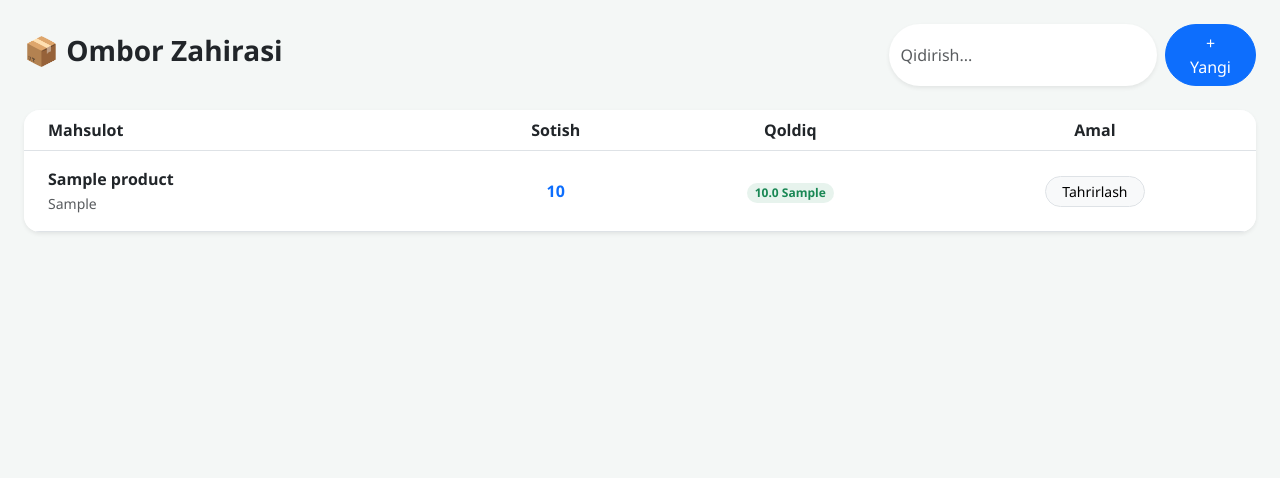
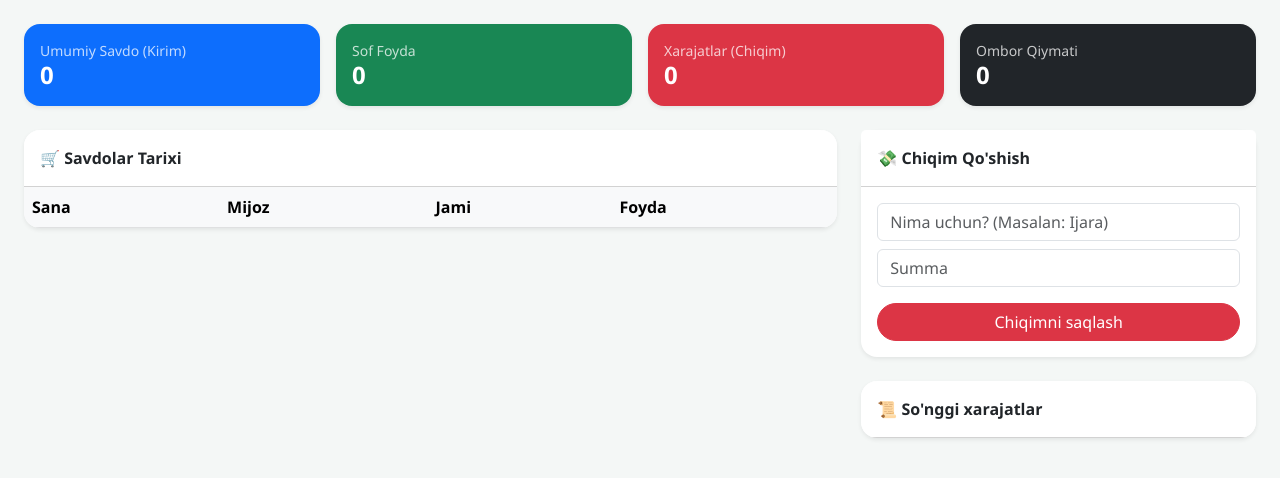
Before and after one commit to urmonaliyevv/market-sayt, a Flask app: page /ombor in a window 1280 px wide. Shown: the part 56-534 px from the top of the page. Run offline with Flask 3, Linux system fonts and the light colour scheme; the visitor is signed in with stand-in values (Sample User, id 1); tables that the repository leaves empty hold one stand-in row (values such as "Sample post"); lists and menus that the app fills with data are empty; some libraries are stand-ins or nearby versions.

Commit message:
Update ombor.html

```diff
--- a/templates/ombor.html
+++ b/templates/ombor.html
@@ -1,99 +1,89 @@
 {% extends 'base.html' %}
 {% block content %}
-<div class="d-flex justify-content-between align-items-center mb-4">
-    <h3 class="fw-bold">📦 Ombor Zahirasi</h3>
-    <div class="d-flex gap-2">
-        <input id="sOmbor" class="form-control rounded-pill border-0 shadow-sm" placeholder="Qidirish...">
-        <button class="btn btn-primary rounded-pill px-4" data-bs-toggle="modal" data-bs-target="#addModal">+ Yangi</button>
+
+<div class="row g-3 mb-4">
+    <div class="col-md-3">
+        <div class="card border-0 shadow-sm rounded-4 bg-primary text-white p-3">
+            <small class="opacity-75">Umumiy Savdo (Kirim)</small>
+            <h4 class="fw-bold m-0">{{ total_sales | format_money }}</h4>
+        </div>
+    </div>
+    <div class="col-md-3">
+        <div class="card border-0 shadow-sm rounded-4 bg-success text-white p-3">
+            <small class="opacity-75">Sof Foyda</small>
+            <h4 class="fw-bold m-0">{{ net_profit | format_money }}</h4>
+        </div>
+    </div>
+    <div class="col-md-3">
+        <div class="card border-0 shadow-sm rounded-4 bg-danger text-white p-3">
+            <small class="opacity-75">Xarajatlar (Chiqim)</small>
+            <h4 class="fw-bold m-0">{{ total_expenses | format_money }}</h4>
+        </div>
+    </div>
+    <div class="col-md-3">
+        <div class="card border-0 shadow-sm rounded-4 bg-dark text-white p-3">
+            <small class="opacity-75">Ombor Qiymati</small>
+            <h4 class="fw-bold m-0">{{ stock_value | format_money }}</h4>
+        </div>
     </div>
 </div>
 
+<div class="row g-4">
+    <div class="col-lg-8">
         <div class="card border-0 shadow-sm rounded-4 overflow-hidden">
+            <div class="card-header bg-white py-3 fw-bold">🛒 Savdolar Tarixi</div>
+            <div class="table-responsive">
                 <table class="table table-hover align-middle m-0">
-        <thead class="bg-light">
+                    <thead class="table-light">
                         <tr>
-                <th class="ps-4">Mahsulot</th>
-                <th class="text-center">Sotish</th>
-                <th class="text-center">Qoldiq</th>
-                <th class="text-center">Amal</th>
+                            <th>Sana</th>
+                            <th>Mijoz</th>
+                            <th>Jami</th>
+                            <th>Foyda</th>
                         </tr>
                     </thead>
                     <tbody>
-            {% for p in products %}
-            <tr class="o-item" data-name="{{p.name.lower()}}">
-                <td class="ps-4 py-3">
-                    <div class="fw-bold">{{p.name}}</div>
-                    <small class="text-muted">{{p.category}}</small>
-                </td>
-                <td class="text-center fw-bold text-primary">{{p.sell_price|format_money}}</td>
-                <td class="text-center">
-                    <span class="badge {% if p.stock > 0 %}bg-soft-success text-success{% else %}bg-soft-danger text-danger{% endif %} rounded-pill">
-                        {{p.stock}} {{p.unit}}
-                    </span>
-                </td>
-                <td class="text-center">
-                    <button class="btn btn-sm btn-light border rounded-pill px-3"
-                            onclick="openEdit('{{p.id}}','{{p.name}}','{{p.category}}','{{p.buy_price}}','{{p.sell_price}}','{{p.stock}}','{{p.unit}}')">
-                        Tahrirlash
-                    </button>
-                </td>
+                        {% for s in sales %}
+                        <tr>
+                            <td><small>{{ s.date.strftime('%d.%m %H:%M') }}</small></td>
+                            <td>{{ s.customer_name }}</td>
+                            <td class="fw-bold">{{ s.total_price | format_money }}</td>
+                            <td class="text-success">+{{ s.profit | format_money }}</td>
                         </tr>
                         {% endfor %}
                     </tbody>
                 </table>
             </div>
+        </div>
+    </div>
 
-<div class="modal fade" id="editModal" tabindex="-1">
-    <div class="modal-dialog modal-dialog-centered">
-        <form id="editForm" method="POST" class="modal-content border-0 rounded-4 p-4 shadow-lg">
-            <h5 class="fw-bold mb-4">Mahsulotni tahrirlash</h5>
-            <div class="row g-3">
-                <div class="col-12"><input name="name" id="e_name" class="form-control border-light" placeholder="Nomi" required></div>
-                <div class="col-6"><input type="number" name="buy_price" id="e_buy" class="form-control border-light" placeholder="Kelish"></div>
-                <div class="col-6"><input type="number" name="sell_price" id="e_sell" class="form-control border-light" placeholder="Sotish"></div>
-                <div class="col-6"><input type="number" step="0.1" name="stock" id="e_stock" class="form-control border-light" placeholder="Soni"></div>
-                <div class="col-6"><input name="unit" id="e_unit" class="form-control border-light" placeholder="Birlik"></div>
-                <div class="col-12"><input name="category" id="e_cat" class="form-control border-light" placeholder="Kategoriya"></div>
-            </div>
-            <button type="submit" class="btn btn-primary w-100 mt-4 py-2 rounded-pill fw-bold">YANGILASH</button>
+    <div class="col-lg-4">
+        <div class="card border-0 shadow-sm rounded-4 mb-4">
+            <div class="card-header bg-white py-3 fw-bold">💸 Chiqim Qo'shish</div>
+            <div class="card-body">
+                <form action="/add_expense" method="POST">
+                    <input type="text" name="desc" class="form-control mb-2" placeholder="Nima uchun? (Masalan: Ijara)" required>
+                    <input type="number" name="amount" class="form-control mb-3" placeholder="Summa" required>
+                    <button class="btn btn-danger w-100 rounded-pill">Chiqimni saqlash</button>
                 </form>
             </div>
         </div>
 
-<div class="modal fade" id="addModal" tabindex="-1">
-    <div class="modal-dialog modal-dialog-centered">
-        <form action="/ombor" method="POST" class="modal-content border-0 rounded-4 p-4 shadow-lg">
-            <h5 class="fw-bold mb-4">Yangi mahsulot</h5>
-            <div class="row g-3">
-                <div class="col-12"><input name="name" class="form-control" placeholder="Nomi" required></div>
-                <div class="col-6"><input name="category" class="form-control" placeholder="Kategoriya"></div>
-                <div class="col-6"><input name="unit" class="form-control" placeholder="Birlik"></div>
-                <div class="col-6"><label class="small text-muted">Kelish</label><input type="number" name="buy_price" class="form-control" required></div>
-                <div class="col-6"><label class="small text-muted">Sotish</label><input type="number" name="sell_price" class="form-control" required></div>
-                <div class="col-12"><label class="small text-muted">Zahira soni</label><input type="number" step="0.1" name="stock" class="form-control" required></div>
+        <div class="card border-0 shadow-sm rounded-4 overflow-hidden">
+            <div class="card-header bg-white py-3 fw-bold">📜 So'nggi xarajatlar</div>
+            <ul class="list-group list-group-flush">
+                {% for e in expenses %}
+                <li class="list-group-item d-flex justify-content-between align-items-center">
+                    <div>
+                        <div class="fw-bold small">{{ e.description }}</div>
+                        <small class="text-muted">{{ e.date.strftime('%d.%m') }}</small>
                     </div>
-            <button class="btn btn-dark w-100 mt-4 py-2 rounded-pill fw-bold">SAQLASH</button>
-        </form>
+                    <span class="text-danger fw-bold">-{{ e.amount | format_money }}</span>
+                </li>
+                {% endfor %}
+            </ul>
+        </div>
     </div>
 </div>
 
-<script>
-function openEdit(id, n, c, b, s, st, u) {
-    document.getElementById('e_name').value = n;
-    document.getElementById('e_cat').value = c;
-    document.getElementById('e_buy').value = b;
-    document.getElementById('e_sell').value = s;
-    document.getElementById('e_stock').value = st;
-    document.getElementById('e_unit').value = u;
-    document.getElementById('editForm').action = '/edit/' + id;
-    new bootstrap.Modal(document.getElementById('editModal')).show();
-}
-
-document.getElementById('sOmbor').addEventListener('input', e => {
-    let v = e.target.value.toLowerCase();
-    document.querySelectorAll('.o-item').forEach(i => {
-        i.style.display = i.dataset.name.includes(v) ? '' : 'none';
-    });
-});
-</script>
 {% endblock %}
```
Lines whose indentation alone changed are shown as unchanged.
